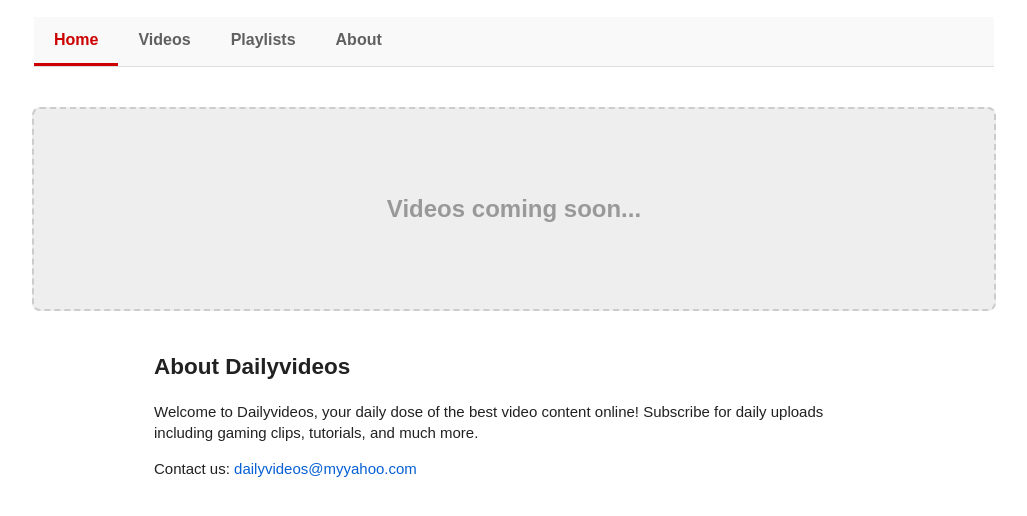
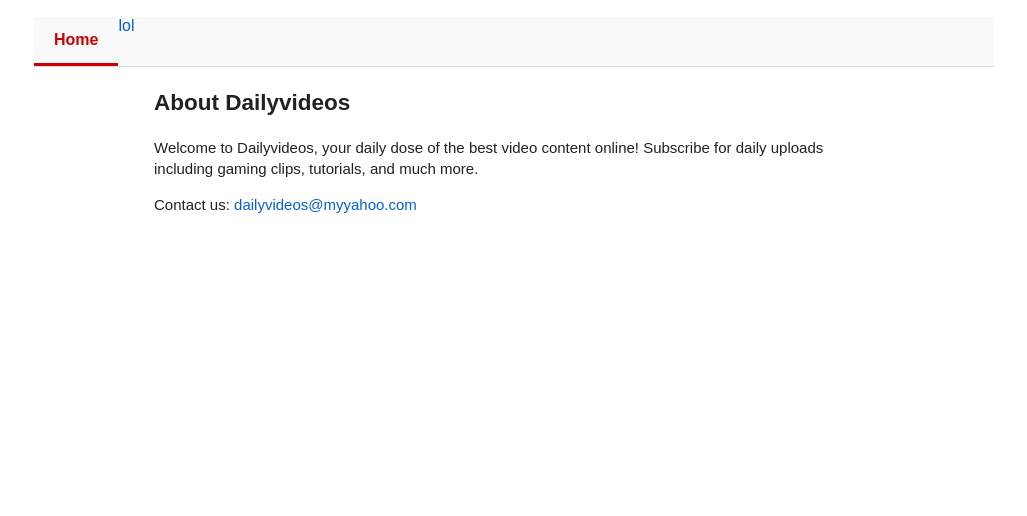
Before and after one commit to Dailyvideos/Dailyvideos.github.io, a plain HTML site: page channel/Dailyvideos/index.html in a window 1280 px wide. Shown: the part 148-664 px from the top of the page, without its empty margins (126-1153 px from the left). Drawn offline with Linux system fonts and the light colour scheme.

Commit message:
Update index.html

```diff
--- a/channel/Dailyvideos/index.html
+++ b/channel/Dailyvideos/index.html
@@ -131,16 +131,12 @@
 
   <nav class="nav-tabs" role="tablist" aria-label="Channel navigation">
     <div class="nav-tab active" role="tab" aria-selected="true" tabindex="0">Home</div>
-    <div class="nav-tab" role="tab" tabindex="-1">Videos</div>
-    <div class="nav-tab" role="tab" tabindex="-1">Playlists</div>
-    <div class="nav-tab" role="tab" tabindex="-1">About</div>
+<a href="/channel/Dailyvideos%20/videos/4728391056/" class="sign-in-btn">lol</a>
   </nav>
 
   <main>
 
-    <section class="videos-placeholder" aria-label="Videos coming soon placeholder">
-      Videos coming soon...
-    </section>
+
 
     <section class="about-section" aria-label="About Dailyvideos channel">
       <h2>About Dailyvideos</h2>
```
